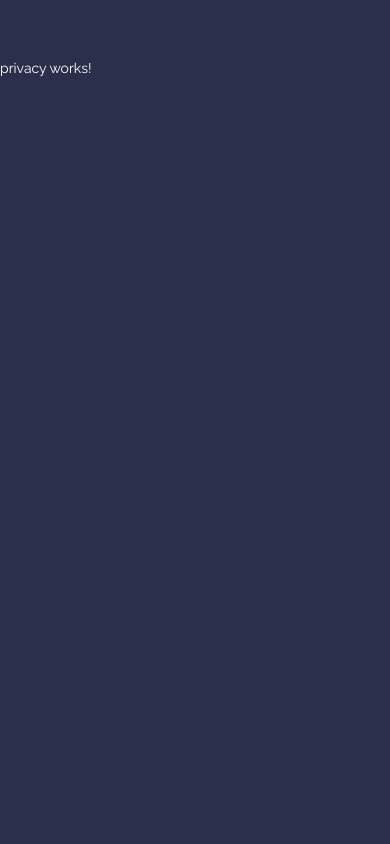
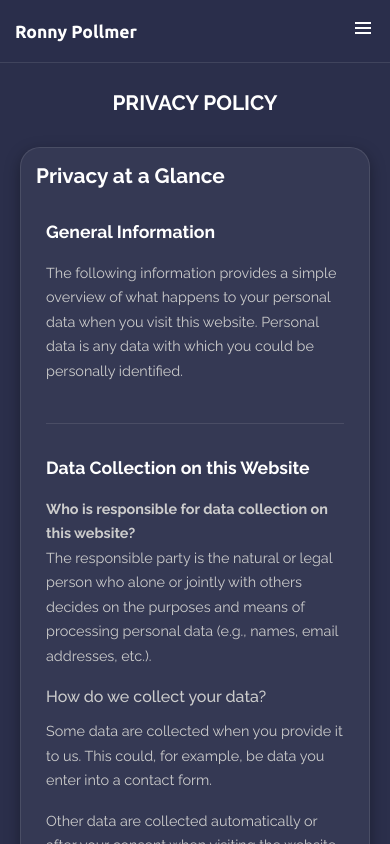
Before and after one commit to Silwayne/Portfolio, an Angular app: page /privacy in a window 390 px wide. Shown: the top 844 px of the page. Built offline with nearby package versions, Linux system fonts and the light colour scheme.

Commit message:
Privacy policy added, some fixes

```diff
--- a/src/app/components/footer/footer.component.html
+++ b/src/app/components/footer/footer.component.html
@@ -25,13 +25,11 @@
         </div>
 
         <div class="footer-legal">
-          <!-- <a href="imprint.html" class="legal-link" data-i18n="footer.imprint">{{ translation.t('footer.imprint') }}</a> -->
           <a class="legal-link" routerLink="/imprint">{{ translation.t("footer.imprint") }}</a>
           <span class="separator">•</span>
-          <!-- <a href="privacy-policy.html" class="legal-link" data-i18n="footer.privacy">{{ translation.t('footer.privacy') }}</a> -->
           <a class="legal-link" routerLink="/privacy">{{ translation.t('footer.privacy') }}</a>
           <span class="separator">•</span>
-          <span class="copyright">© 2024 <span data-i18n="footer.name">{{ translation.t('footer.name') }}</span></span>
+          <span class="copyright">© 2024 {{ translation.t('footer.name') }}</span>
         </div>
       </div>
     </footer>
--- a/src/app/components/navbar/navbar.component.html
+++ b/src/app/components/navbar/navbar.component.html
@@ -2,29 +2,28 @@
   <div class="nav-container">
     <a href="#" class="nav-logo" data-i18n="nav.logo">Ronny Pollmer</a>
     <div class="nav-menu" [class.active]="isMenuOpen">
-          <a href="#about" class="nav-link" (click)="closeMenu()">{{ translation.t('nav.about') }}</a>
-          <a href="#skills" class="nav-link" (click)="closeMenu()">{{ translation.t('nav.skills') }}</a>
-          <a href="#projects" class="nav-link" (click)="closeMenu()">{{ translation.t('nav.projects') }}</a>
-          <!-- <a href="#contact" class="nav-link" (click)="closeMenu()">{{ translation.t('nav.contact') }}</a> -->
-           <a class="nav-link" [routerLink]="['/']" fragment="contact">{{ translation.t("nav.contact") }}</a>
+      <a class="nav-link" (click)="closeMenu()" [routerLink]="['/']" fragment="about">{{ translation.t("nav.about") }}</a>
+      <a class="nav-link" (click)="closeMenu()" [routerLink]="['/']" fragment="skills">{{ translation.t("nav.skills") }}</a>
+      <a class="nav-link" (click)="closeMenu()" [routerLink]="['/']" fragment="projects">{{ translation.t("nav.projects") }}</a>
+      <a class="nav-link" (click)="closeMenu()" [routerLink]="['/']" fragment="contact">{{ translation.t("nav.contact") }}</a>
       <div class="language-toggle">
         <button class="lang-btn" (click)="closeMenu()" [class.active]="translation.currentLang === 'de'" (click)="changeLanguage('de')">DE</button>
         <button class="lang-btn" (click)="closeMenu()" [class.active]="translation.currentLang === 'en'" (click)="changeLanguage('en')">EN</button>
       </div>
       <div class="nav-social">
         <a href="https://www.linkedin.com/in/ronny-pollmer-1b7886334/" target="_blank" class="social-icon" (click)="closeMenu()" aria-label="LinkedIn">
-              <img src="./assets/profile/linkedin.png" alt="LinkedIn">
+          <img src="./assets/profile/linkedin.png" alt="LinkedIn" />
         </a>
         <a href="https://www.xing.com/profile/Ronny_Pollmer/web_profiles?nwt_nav=profile&expandNeffi=true" target="_blank" class="social-icon" (click)="closeMenu()" aria-label="Xing">
-              <img src="./assets/profile/xing.png" alt="Xing">
+          <img src="./assets/profile/xing.png" alt="Xing" />
         </a>
         <a href="mailto:ronny@beispiel.com" class="social-icon" (click)="closeMenu()" aria-label="E-Mail">
-              <img src="./assets/profile/envelope.png" alt="Mail">
+          <img src="./assets/profile/envelope.png" alt="Mail" />
         </a>
       </div>
     </div>
     <button class="nav-toggle" (click)="toggleMenu()">
-          <img [src]="isMenuOpen ? 'assets/profile/window-close.png' : 'assets/profile/menu.png'" alt="">
+      <img [src]="isMenuOpen ? 'assets/profile/window-close.png': 'assets/profile/menu.png'" alt=""/>
     </button>
   </div>
 </nav>
--- a/src/app/pages/imprint/imprint.component.scss
+++ b/src/app/pages/imprint/imprint.component.scss
@@ -8,15 +8,16 @@ a:hover {
 }
 
 .legal-content {
-  margin-bottom: 2rem;
-  max-width: 1200px;
-  margin: 0 auto;
+  width: 100%;
+  margin: 0;
 }
 
 .legal-section {
+  width: 100%;
   margin-bottom: 2rem;
   padding-bottom: 1.5rem;
   border-bottom: 1px solid var(--accent-color);
+  text-align: left;
 }
 
 .legal-section:last-child {
@@ -107,17 +108,24 @@ section {
   font-size: 2rem !important;
   margin-bottom: 0.5rem !important;
 }
+.card {
+  max-width: 1000px;
+  margin: 0 auto !important;
+  padding: 40px !important;
+  display: flex;
+  flex-direction: column;
+  align-items: flex-start;
+}
 
-.card {
-  max-width: 100%;
-  margin: 0 auto;
-  padding: 30px !important;
+.card .info {
+  width: 100%;
 }
 
 .card .info h2 {
   font-size: 1.5rem !important;
-  margin-bottom: 1.5rem !important;
+  margin-bottom: 2rem !important;
   text-align: left !important;
+  width: 100%;
 }
 
 @media screen and (max-width: 768px) {
--- a/src/app/pages/privacy/privacy.component.html
+++ b/src/app/pages/privacy/privacy.component.html
@@ -1 +1,96 @@
-<p>privacy works!</p>
+<app-navbar></app-navbar>
+<main class="legal-page">
+  <section style="padding-top: 100px">
+    <div class="section-header">
+      <h1>{{ translation.t('privacy.title') }}</h1>
+    </div>
+
+    <div class="card">
+      <div class="info">
+        <h2 style="text-align: left; margin-bottom: 2rem">
+          {{ translation.t('privacy.overview') }}
+        </h2>
+
+        <div class="legal-content">
+          <div class="legal-section">
+            <h3>{{ translation.t('privacy.general') }}</h3>
+            <p>{{ translation.t('privacy.general.text') }}</p>
+          </div>
+
+          <div class="legal-section">
+            <h3>{{ translation.t('privacy.dataCollection') }}</h3>
+            <p>
+              <strong>{{ translation.t('privacy.dataCollection.responsible') }}</strong><br />
+              {{ translation.t('privacy.responsibleParty.definition') }}
+            </p>
+
+            <h4>{{ translation.t('privacy.dataCollection.how') }}</h4>
+            <p>{{ translation.t('privacy.dataCollection.how.text1') }}</p>
+            <p>{{ translation.t('privacy.dataCollection.how.text2') }}</p>
+
+            <h4>{{ translation.t('privacy.dataUsage') }}</h4>
+            <p>{{ translation.t('privacy.dataUsage.text') }}</p>
+          </div>
+
+          <div class="legal-section">
+            <h3>{{ translation.t('privacy.hosting') }}</h3>
+            <p>{{ translation.t('privacy.hosting.text1') }}</p>
+            <p>{{ translation.t('privacy.hosting.text2') }}</p>
+          </div>
+
+          <div class="legal-section">
+            <h3>{{ translation.t('privacy.rights') }}</h3>
+            <p>{{ translation.t('privacy.rights.text') }}</p>
+            <p>{{ translation.t('privacy.rights.contact') }}</p>
+          </div>
+
+          <div class="legal-section">
+            <h3>{{ translation.t('privacy.mandatoryInfo') }}</h3>
+            <h4>{{ translation.t('privacy.dataProtection') }}</h4>
+            <p>{{ translation.t('privacy.dataProtection.text1') }}</p>
+            <p>{{ translation.t('privacy.dataProtection.text2') }}</p>
+
+            <h4>{{ translation.t('privacy.responsibleParty') }}</h4>
+            <p>{{ translation.t('privacy.responsibleParty.text') }}</p>
+            <p>
+              <strong>Ronny Pollmer</strong><br />
+              Unterfeldstraße 8<br />
+              85290 Geisenfeld<br />
+              Deutschland
+            </p>
+            <p>
+              E-Mail: career&#64;ronny-pollmer.com<br />
+              Telefon: +49 173 8141417
+            </p>
+          </div>
+
+          <div class="legal-section">
+            <h3>{{ translation.t('privacy.storageDuration') }}</h3>
+            <p>{{ translation.t('privacy.storageDuration.text') }}</p>
+
+            <h4>{{ translation.t('privacy.revocation') }}</h4>
+            <p>{{ translation.t('privacy.revocation.text') }}</p>
+          </div>
+
+          <div class="legal-section">
+            <h3>{{ translation.t('privacy.encryption') }}</h3>
+            <p>{{ translation.t('privacy.encryption.text1') }}</p>
+            <p>{{ translation.t('privacy.encryption.text2') }}</p>
+
+            <h4>{{ translation.t('privacy.contactForm') }}</h4>
+            <p>{{ translation.t('privacy.contactForm.text1') }}</p>
+            <p>{{ translation.t('privacy.contactForm.text2') }}</p>
+            <p>{{ translation.t('privacy.contactForm.text3') }}</p>
+          </div>
+        </div>
+
+        <div class="back-home">
+          <a [routerLink]="['/']" class="hero-btn secondary">
+            <span>{{ translation.t('privacy.backButton') }}</span>
+          </a>
+        </div>
+      </div>
+    </div>
+  </section>
+</main>
+<app-footer></app-footer>
--- a/src/app/pages/privacy/privacy.component.scss
+++ b/src/app/pages/privacy/privacy.component.scss
@@ -0,0 +1,196 @@
+a {
+  text-decoration: none;
+  color: var(--text-color);
+}
+
+a:hover {
+  text-decoration: underline;
+}
+
+.legal-content {
+  width: 100%;
+  margin: 0;
+}
+
+.legal-section {
+  width: 100%;
+  margin-bottom: 2rem;
+  padding-bottom: 1.5rem;
+  border-bottom: 1px solid var(--accent-color);
+  text-align: left;
+}
+
+.legal-section:last-child {
+  border-bottom: none;
+  margin-bottom: 0;
+  padding-bottom: 0;
+}
+
+.legal-section h3 {
+  color: var(--secondary-color);
+  font-size: 1.3rem;
+  margin-bottom: 1rem;
+  text-align: left;
+  line-height: 1.4;
+}
+
+.legal-section h4 {
+  color: var(--text-color);
+  font-size: 1.1rem;
+  margin: 1.2rem 0 0.8rem 0;
+  text-align: left;
+  font-weight: 500;
+}
+
+.legal-section p {
+  color: var(--text-color);
+  line-height: 1.7;
+  margin-bottom: 1rem;
+  text-align: left;
+  font-size: 1rem;
+}
+
+.legal-section ul {
+  color: var(--text-color);
+  margin-left: 1.5rem;
+  margin-bottom: 1rem;
+  font-size: 1rem;
+}
+
+.legal-section li {
+  margin-bottom: 0.5rem;
+  line-height: 1.6;
+}
+
+.contact-item {
+  display: flex;
+  align-items: flex-start;
+  gap: 0.75rem;
+  margin-bottom: 0.75rem;
+  color: var(--text-color);
+  font-size: 1rem;
+}
+
+.contact-item i {
+  font-size: 1.2rem;
+  color: var(--secondary-color);
+  margin-top: 0.2rem;
+}
+
+.back-home {
+  display: flex;
+  justify-content: center;
+  margin-top: 3rem;
+}
+
+.back-home .hero-btn {
+  display: flex;
+  align-items: center;
+  gap: 0.5rem;
+  padding: 12px 24px;
+  font-size: 1rem;
+}
+
+main {
+  min-height: calc(100vh - 70px - 300px);
+  padding: 20px;
+}
+
+section {
+  padding: 40px 20px !important;
+}
+
+.section-header {
+  margin-bottom: 2rem !important;
+}
+
+.section-header h1 {
+  font-size: 2rem !important;
+  margin-bottom: 0.5rem !important;
+}
+
+.card {
+  max-width: 1000px;
+  margin: 0 auto !important;
+  padding: 40px !important;
+  display: flex;
+  flex-direction: column;
+  align-items: flex-start;
+}
+
+.card .info {
+  width: 100%;
+}
+
+.card .info h2 {
+  font-size: 1.5rem !important;
+  margin-bottom: 2rem !important;
+  text-align: left !important;
+  width: 100%;
+}
+
+@media screen and (max-width: 768px) {
+  main {
+    padding: 10px;
+  }
+
+  section {
+    padding: 20px 10px !important;
+  }
+
+  .card {
+    padding: 20px !important;
+  }
+
+  .section-header h1 {
+    font-size: 1.8rem !important;
+  }
+
+  .legal-section h3 {
+    font-size: 1.2rem;
+  }
+
+  .legal-section h4 {
+    font-size: 1rem;
+  }
+
+  .legal-section p,
+  .legal-section ul,
+  .legal-section li,
+  .contact-item {
+    font-size: 0.95rem;
+  }
+
+  .card .info h2 {
+    font-size: 1.3rem !important;
+  }
+}
+
+@media screen and (max-width: 480px) {
+  .card {
+    padding: 15px !important;
+  }
+
+  .section-header h1 {
+    font-size: 1.3rem !important;
+  }
+
+  .legal-section h3 {
+    font-size: 1.1rem;
+  }
+
+  .legal-section p,
+  .legal-section ul,
+  .legal-section li {
+    font-size: 0.9rem;
+  }
+
+  .contact-item {
+    flex-direction: column;
+    gap: 0.3rem;
+  }
+
+  .contact-item i {
+    margin-top: 0;
+  }
+}
```
Also changed, not shown: src/app/pages/privacy/privacy.component.ts (+7 -1 lines). Lines whose indentation alone changed are shown as unchanged.
